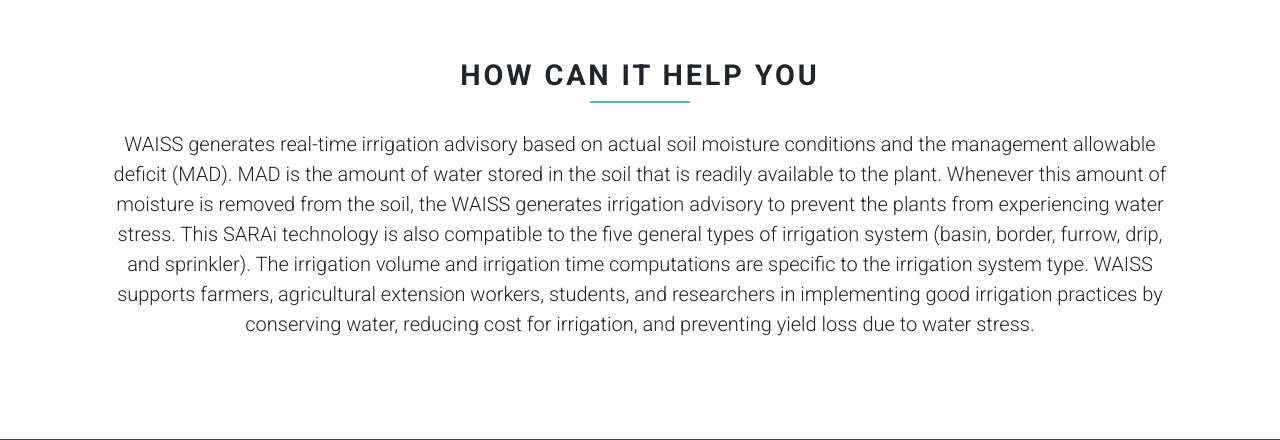
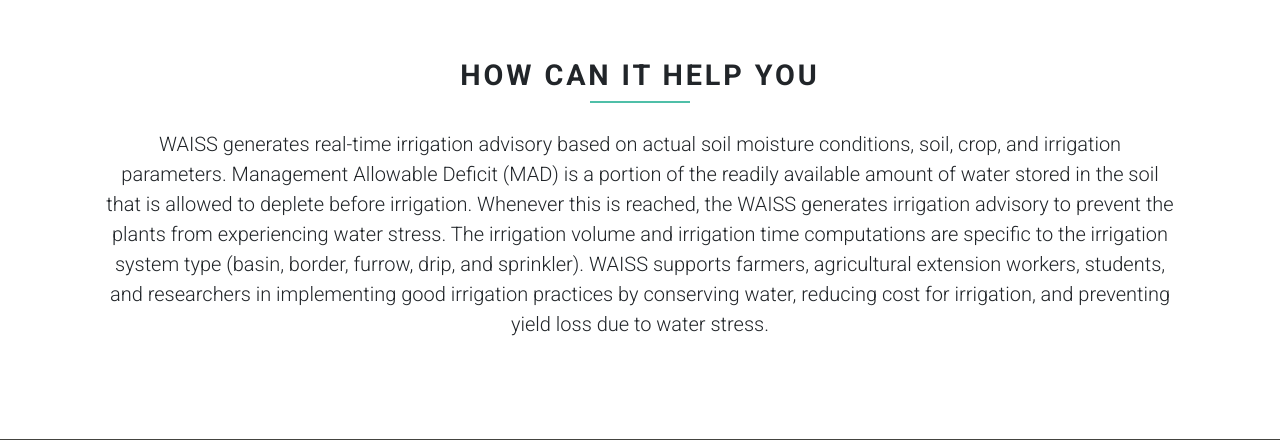
Before and after one commit to jique/waiss-web, a Django app: template waissapp/templates/registration/password_reset_complete.html in a window 1280 px wide. Shown: the part 665-1105 px from the top of the page. Run offline with Django 3.2, Linux system fonts and the light colour scheme; the template is opened without the code that fills it, so the values that code supplies are empty; some libraries are stand-ins or nearby versions.

Commit message:
homepage text, remove icon dashboard

```diff
--- a/waissapp/models.py
+++ b/waissapp/models.py
@@ -189,7 +189,7 @@
 class Crop(models.Model):
     crop = models.CharField(max_length=100, unique=True, null=True, verbose_name="Crop")
     growingperiod = models.PositiveIntegerField(verbose_name="Growing Period (days)", null=True, validators=[MinValueValidator(30)])
-    root_ini = models.DecimalField(max_digits=3, decimal_places=2, verbose_name="Root Depth during Transplant (m)", null=True, validators=[MinValueValidator(Decimal('0.01'))], help_text="Zero (0) if direct-seeded. Equal to the maximum rooting depth if plant is mature.")
+    root_ini = models.DecimalField(max_digits=3, decimal_places=2, verbose_name="Root Depth during Transplant (m)", null=True, help_text="Zero (0) if direct-seeded. Equal to the maximum rooting depth if plant is mature.")
     drz = models.DecimalField(max_digits=5, decimal_places=2, verbose_name="Maximum Rooting Depth (m)", null=True, validators=[MinValueValidator(Decimal('0.01'))])
     mad = models.DecimalField(max_digits=3, decimal_places=2, verbose_name="Management Allowable Deficit", null=True, validators=[MinValueValidator(Decimal('0.01'))])
     rooting = [
--- a/waissapp/templates/registration/login.html
+++ b/waissapp/templates/registration/login.html
@@ -111,13 +111,8 @@
           <div class="heading text-center">
               <h2>HOW CAN IT HELP YOU</h2>
           </div>
-          <p class="lead text-center">WAISS generates real-time irrigation advisory based on actual soil moisture conditions and the management allowable deficit (MAD). MAD is the amount of water stored in the soil that is readily available to the plant. Whenever this amount of moisture is removed from the soil, the WAISS generates irrigation advisory to prevent the plants from experiencing water stress.
-
-            This SARAi technology is also compatible to the five general types of irrigation system (basin, border, furrow, drip, and sprinkler). The irrigation volume and irrigation time computations are specific to the irrigation system type.
-
-            WAISS supports farmers, agricultural extension workers, students, and researchers in implementing good irrigation practices by conserving water, reducing cost for irrigation, and preventing yield loss due to water stress.
-
-            </p>
+          <p class="lead text-center">WAISS generates real-time irrigation advisory based on actual soil moisture conditions, soil, crop, and irrigation parameters. Management Allowable Deficit (MAD) is a portion of the readily available amount of water stored in the soil that is allowed to deplete before irrigation. Whenever this is reached, the WAISS generates irrigation advisory to prevent the plants from experiencing water stress. The irrigation volume and irrigation time computations are specific to the irrigation system type (basin, border, furrow, drip, and sprinkler). WAISS supports farmers, agricultural extension workers, students, and researchers in implementing good irrigation practices by conserving water, reducing cost for irrigation, and preventing yield loss due to water stress.
+          </p>
       </div>
   </div>
 </section>
--- a/waissapp/templates/waissapp/index.html
+++ b/waissapp/templates/waissapp/index.html
@@ -282,9 +282,9 @@
                 <i>Transplanted last <b>{{crop_transplanted}}.</b> Advisories are sent to <b>{{first_name}} {{last_name}}</b>.</i>
               </div>
             </div>
+            <!--
             <div class="col-md-3">
               <nav class="navbar navbar-expand icon-bar">
-                <!-- Topbar Navbar -->
                 <ul class="navbar-nav ml-auto">
                   <li class="nav-item">
                       <a class="btn btn-sm btn-danger text-white" role="button">
@@ -309,6 +309,7 @@
                 </ul>
               </nav>
             </div>
+            -->
           </div>
           <div class="row mt-2">
             <!--Crop Card -->
```
